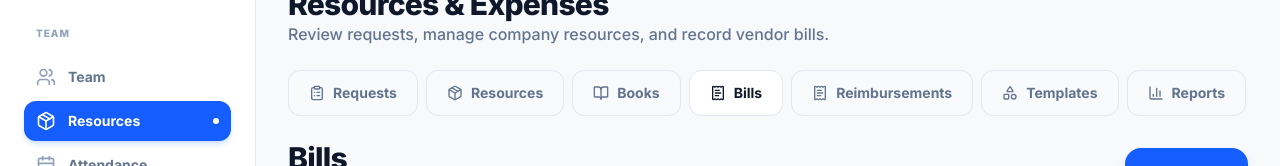
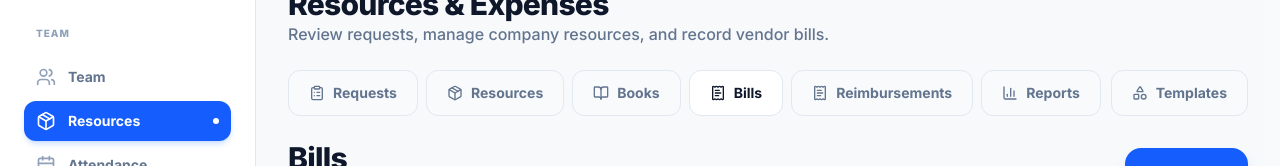
Before and after one commit to bangasho83/hummane, a Next.js app: page /resources/bills in a window 1280 px wide. Shown: the part 134-300 px from the top of the page. Built offline with nearby package versions, Linux system fonts and the light colour scheme; no server answers.

Commit message:
ui(resources): align templates tab separately

```diff
--- a/src/features/resources/components/ResourceTabs.tsx
+++ b/src/features/resources/components/ResourceTabs.tsx
@@ -11,25 +11,31 @@ const tabs = [
     { href: '/resources/books', label: 'Books', icon: BookOpen },
     { href: '/resources/bills', label: 'Bills', icon: ReceiptText },
     { href: '/resources/reimbursements', label: 'Reimbursements', icon: ReceiptText },
-    { href: '/resources/templates', label: 'Templates', icon: Shapes },
     { href: '/resources/reports', label: 'Reports', icon: BarChart3 },
 ]
+
+const templateTab = { href: '/resources/templates', label: 'Templates', icon: Shapes }
+const tabClass = (active: boolean) => cn(
+    'flex items-center gap-2 rounded-xl border px-5 py-3 text-sm font-bold transition-colors',
+    active ? 'border-slate-400 bg-white text-slate-900' : 'border-slate-200 bg-slate-50 text-slate-500 hover:border-slate-300 hover:text-slate-900',
+)
 
 export function ResourceTabs() {
     const pathname = usePathname()
     return (
+        <div className="flex flex-wrap items-center gap-2">
             <div className="flex flex-wrap gap-2">
                 {tabs.map((tab) => {
                     const active = tab.exact
                         ? pathname === tab.href || (pathname.startsWith('/resources/') && !pathname.startsWith('/resources/assets') && !pathname.startsWith('/resources/books') && !pathname.startsWith('/resources/bills') && !pathname.startsWith('/resources/reimbursements') && !pathname.startsWith('/resources/templates') && !pathname.startsWith('/resources/reports'))
                         : pathname.startsWith(tab.href)
                     const Icon = tab.icon
-                return (
-                    <Link key={tab.href} href={tab.href} className={cn('flex items-center gap-2 rounded-xl border px-5 py-3 text-sm font-bold transition-colors', active ? 'border-slate-400 bg-white text-slate-900' : 'border-slate-200 bg-slate-50 text-slate-500 hover:border-slate-300 hover:text-slate-900')}>
-                        <Icon className="h-4 w-4" />{tab.label}
+                    return <Link key={tab.href} href={tab.href} className={tabClass(active)}><Icon className="h-4 w-4" />{tab.label}</Link>
+                })}
+            </div>
+            <Link href={templateTab.href} className={cn('sm:ml-auto', tabClass(pathname.startsWith(templateTab.href)))}>
+                <Shapes className="h-4 w-4" />{templateTab.label}
             </Link>
-                )
-            })}
         </div>
     )
 }
```
Lines whose indentation alone changed are shown as unchanged.
